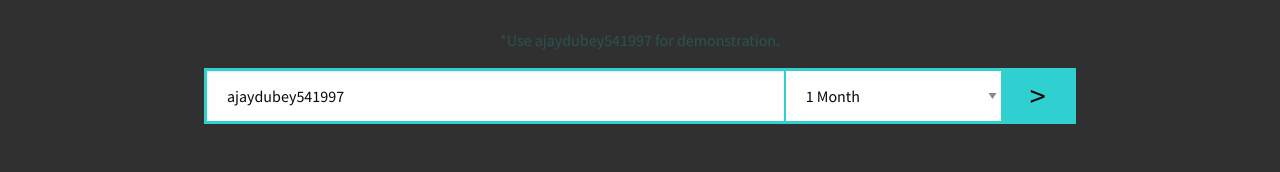
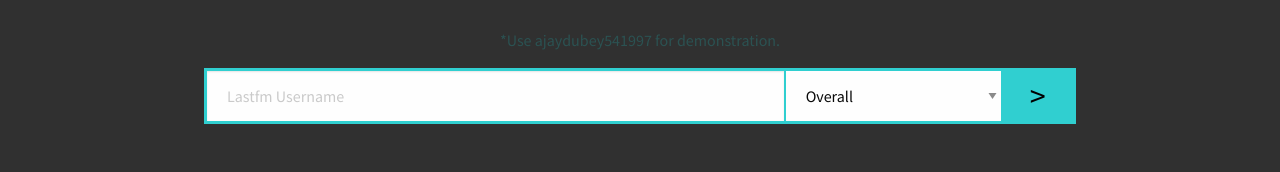
Before and after one commit to 2beyajay/trill2, a website: page index.html in a window 1280 px wide. Shown: the part 444-616 px from the top of the page. Drawn offline with Linux system fonts and the light colour scheme.

Commit message:
fixing the form default data

```diff
--- a/index.html
+++ b/index.html
@@ -9,7 +9,7 @@
 	<link rel="stylesheet" href="css/Chart.min.css">
 	<link rel="stylesheet" href="css/style.css">
 	<link href="https://fonts.googleapis.com/css2?family=Source+Sans+Pro&display=swap" rel="stylesheet">
-	<title>TRILL</title>
+	<title>Trill</title>
 </head>
 
 <body>
@@ -57,12 +57,12 @@
 
 			<form id="getUsername" class="grid-x align-middle">
 				<input class="large-8 medium-8 small-8" type="text" placeholder="Lastfm Username"
-					value="ajaydubey541997">
+					value="">
 
 				<select class="large-3 medium-3 small-3" name="period" id="period">
-					<option value="overall">Overall</option>
+					<option selected value="overall">Overall</option>
 					<option value="7day">7 Days</option>
-					<option selected value="1month">1 Month</option>
+					<option value="1month">1 Month</option>
 					<option value="3month">3 Month</option>
 					<option value="6month">6 Month</option>
 					<option value="12month">1 Year</option>
```
